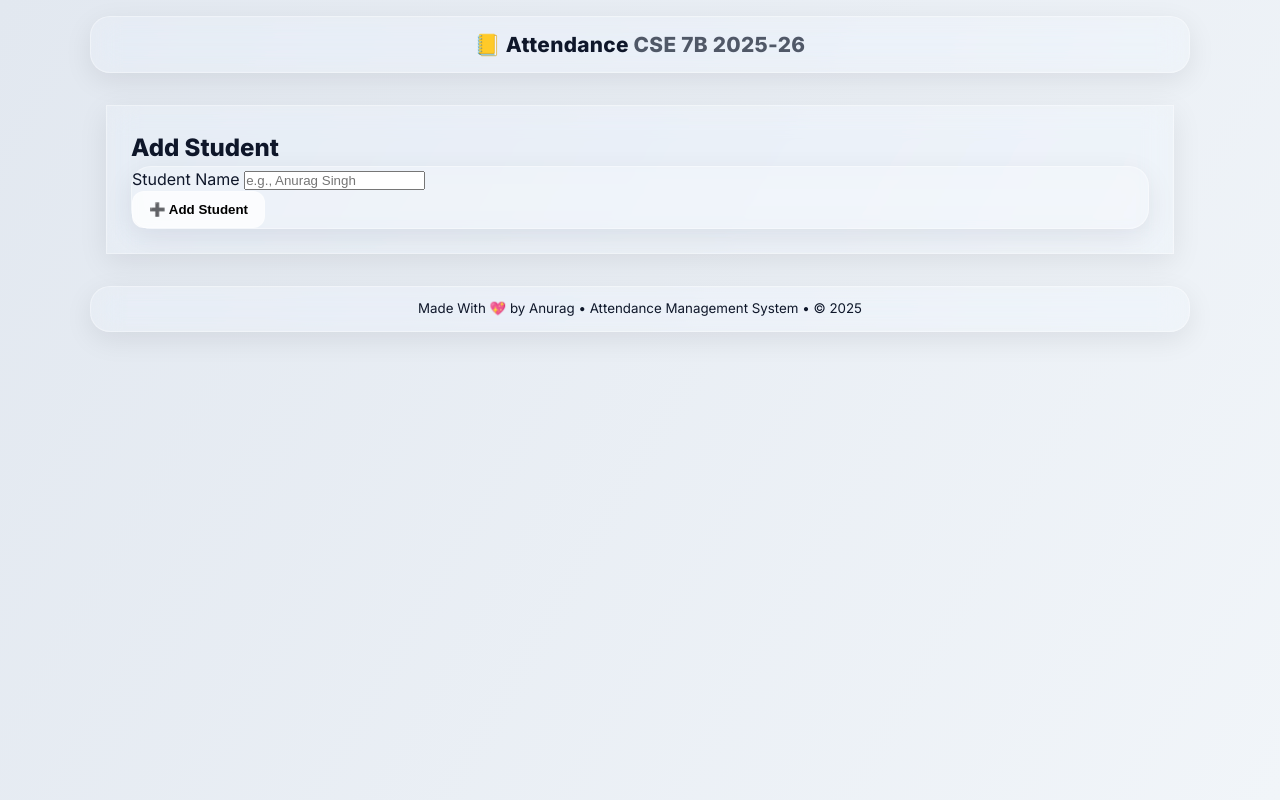
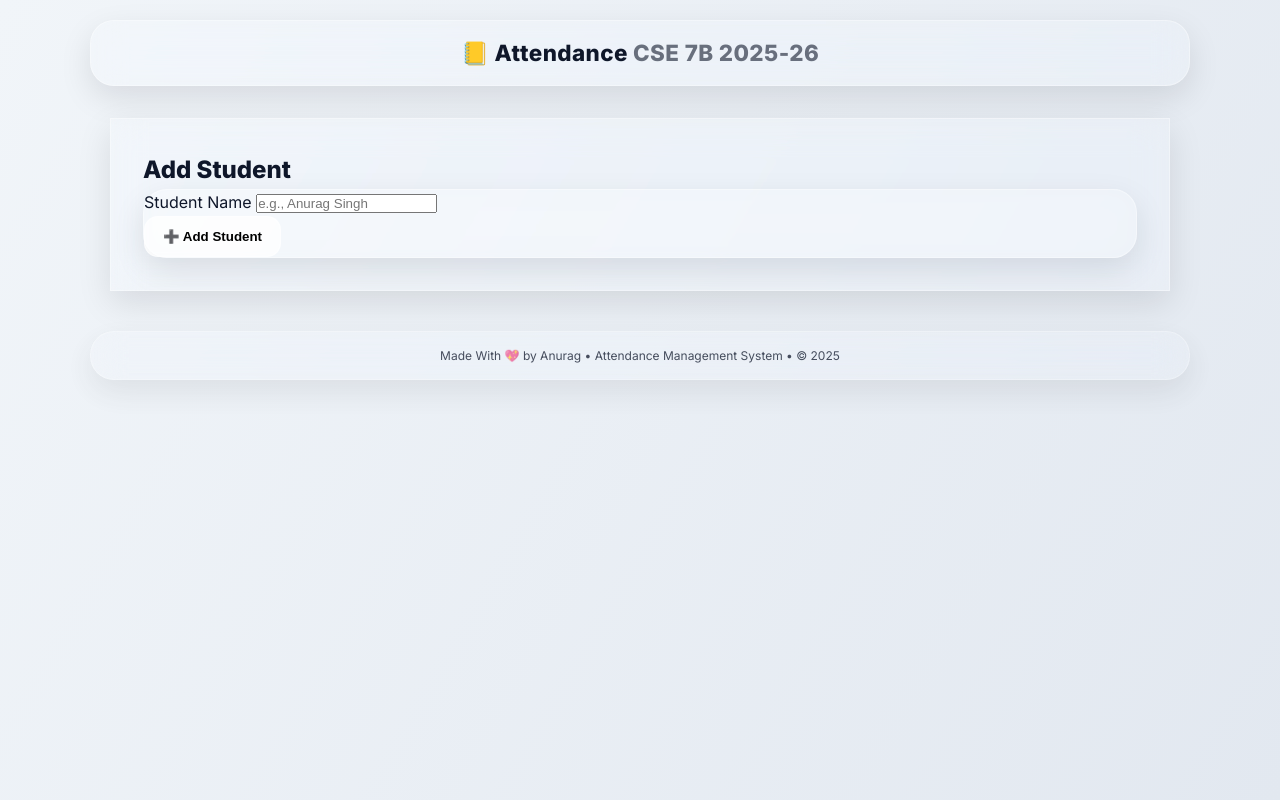
Before and after one commit to Anurag-M1/Personal-Attendence-System, a Flask app: page /add_student in a window 1280 px wide. Run offline with Flask 3, Linux system fonts and the light colour scheme; some libraries are stand-ins or nearby versions.

Commit message:
Update styles.css

```diff
--- a/static/styles.css
+++ b/static/styles.css
@@ -1,9 +1,9 @@
 :root {
-  --glass-bg: rgba(255, 255, 255, 0.15);
+  --glass-bg: rgba(255, 255, 255, 0.18);
   --glass-brd: rgba(255, 255, 255, 0.35);
   --txt: #0f172a;
   --muted: #334155;
-  --radius: 16px;
+  --radius: 18px;
 }
 
 * {
@@ -17,18 +17,19 @@ body {
   height: 100%;
   font-family: Inter, sans-serif;
   color: var(--txt);
-  line-height: 1.5;
+  line-height: 1.6;
   overflow-x: hidden;
-  background: linear-gradient(120deg, #e2e8f0, #f1f5f9);
+  background: linear-gradient(120deg, #f1f5f9, #e2e8f0);
 }
 
+/* Background Gradient */
 .bg {
   position: fixed;
   inset: 0;
   background: radial-gradient(1200px 600px at 10% 10%, #c7d2fe 0%, transparent 60%),
     radial-gradient(1000px 800px at 90% 20%, #fbcfe8 0%, transparent 60%),
     radial-gradient(1200px 800px at 50% 100%, #99f6e4 0%, transparent 60%);
-  filter: saturate(1.1);
+  filter: saturate(1.15);
   z-index: -2;
 }
 
@@ -36,8 +37,8 @@ body {
 .nav,
 .footer {
   max-width: 1100px;
-  margin: 16px auto;
-  padding: 12px 20px;
+  margin: 20px auto;
+  padding: 14px 24px;
   border-radius: var(--radius);
   display: flex;
   justify-content: center;
@@ -47,36 +48,38 @@ body {
 
 .brand {
   font-weight: 800;
-  font-size: 1.3rem;
-  letter-spacing: 0.3px;
+  font-size: 1.4rem;
+  letter-spacing: 0.4px;
 }
 
 .brand span {
-  opacity: 0.7;
+  opacity: 0.6;
 }
 
 .footer {
-  margin: 32px auto;
+  margin: 40px auto;
+  font-size: 0.9rem;
+  opacity: 0.75;
 }
 
-/* Containers */
+/* Container */
 .container {
   max-width: 1100px;
   margin: 32px auto;
-  padding: 0 16px;
+  padding: 0 20px;
 }
 
 .glass {
   background: var(--glass-bg);
   border: 1px solid var(--glass-brd);
-  backdrop-filter: blur(14px) saturate(1.4);
-  box-shadow: 0 8px 28px rgba(2, 8, 23, 0.08);
-  border-radius: calc(var(--radius) + 4px);
+  backdrop-filter: blur(16px) saturate(1.4);
+  box-shadow: 0 12px 32px rgba(2, 8, 23, 0.1);
+  border-radius: calc(var(--radius) + 6px);
   transition: all 0.3s ease;
 }
 
 .card {
-  padding: 24px;
+  padding: 32px; /* bigger than text for breathing space */
   border-radius: inherit;
 }
 
@@ -140,9 +145,9 @@ body {
 
 /* Buttons */
 .btn {
-  padding: 10px 16px;
+  padding: 12px 18px;
   border: 1px solid var(--glass-brd);
-  border-radius: 12px;
+  border-radius: 14px;
   font-weight: 600;
   cursor: pointer;
   background: rgba(255, 255, 255, 0.75);
```
Also changed, not shown: other parts of static/styles.css (+18 -16 lines).
